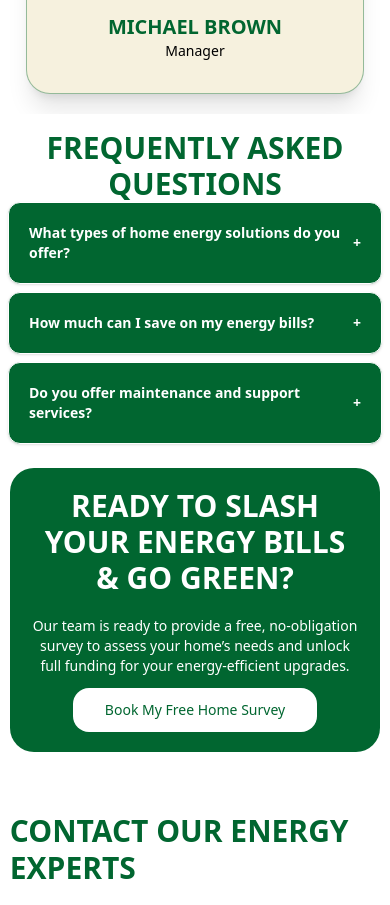
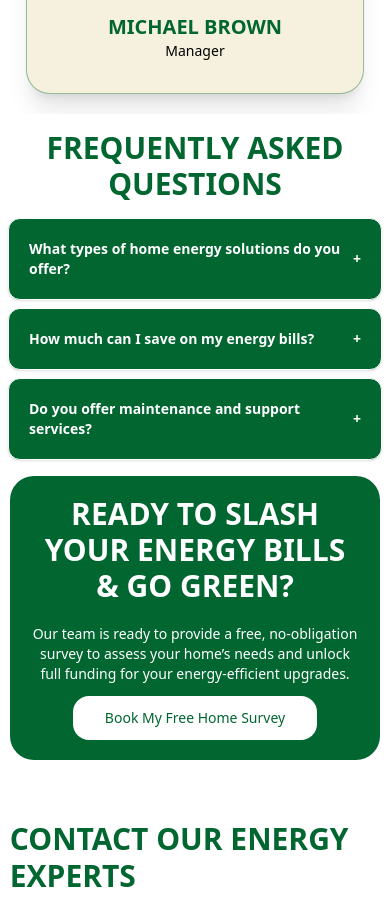
Before and after one commit to awai5an5er/HK-Solutions, a Next.js app: page / in a window 390 px wide. Shown: the part 5640-6545 px from the top of the page. Built offline with nearby package versions, Linux system fonts and the light colour scheme.

Commit message:
Update FAQ.tsx

```diff
--- a/app/components/FAQ.tsx
+++ b/app/components/FAQ.tsx
@@ -15,13 +15,13 @@ export default function FAQ({
   return (
     <section className="lg:py-10 py-4">
       <div className="max-w-5xl mx-auto lg:px-4 px-2">
-        <h2 className="heading text-primary font-bold text-center lg:pb-10">
+        <h2 className="heading text-primary font-bold text-center lg:pb-10 pb-4">
           Frequently Asked Questions
         </h2>
 
-        <div className="lg:space-y-4 space-y-0">
+        <div className="lg:space-y-4 space-y-2">
           {faqs.map((faq, i) => (
-            <div key={i} className="space-y-2">
+            <div key={i} className="lg:space-y-2 space-y-0">
               {/* Question Box */}
               <div
                 onClick={() => setOpenIndex(openIndex === i ? null : i)}
```
